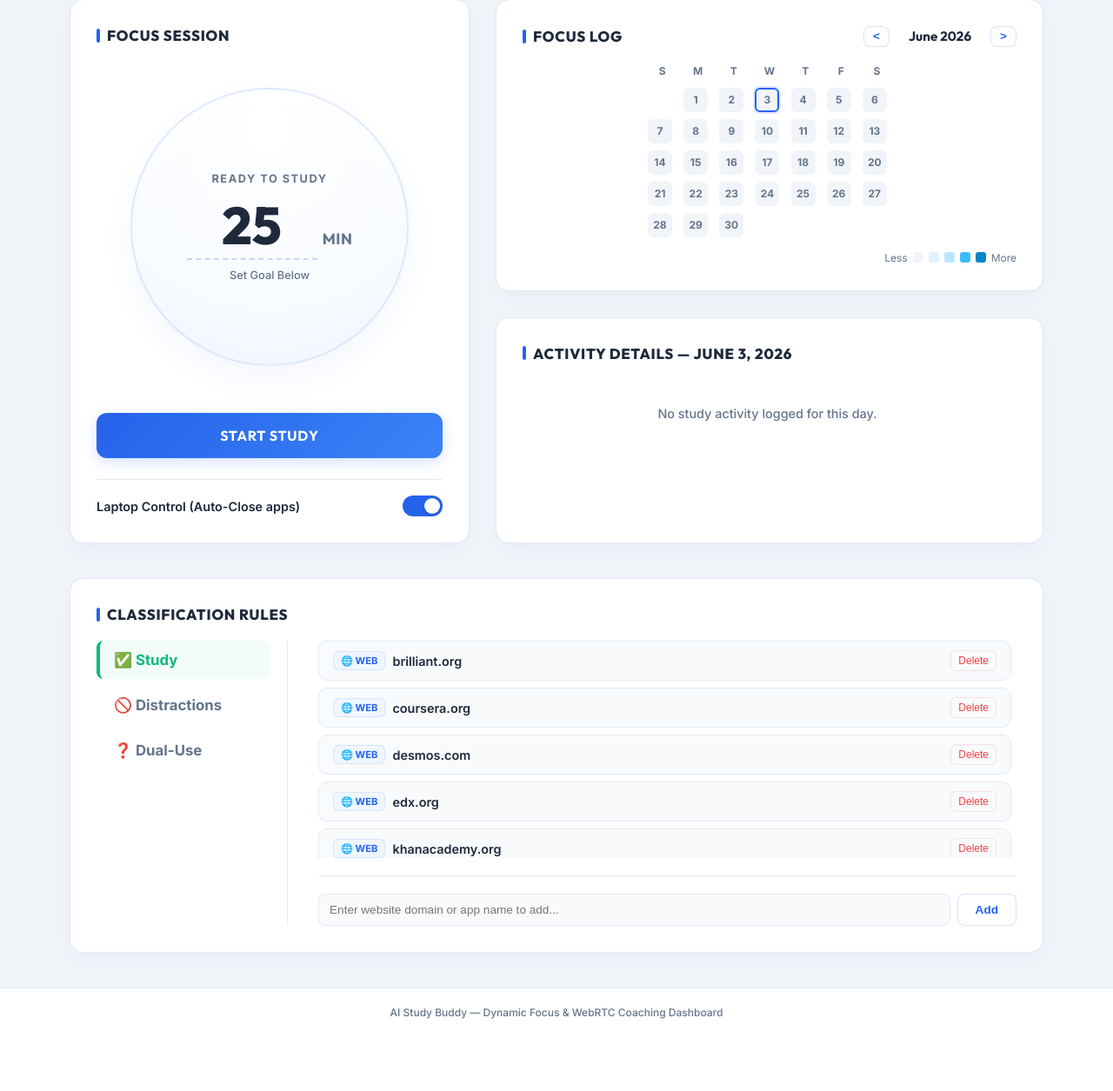
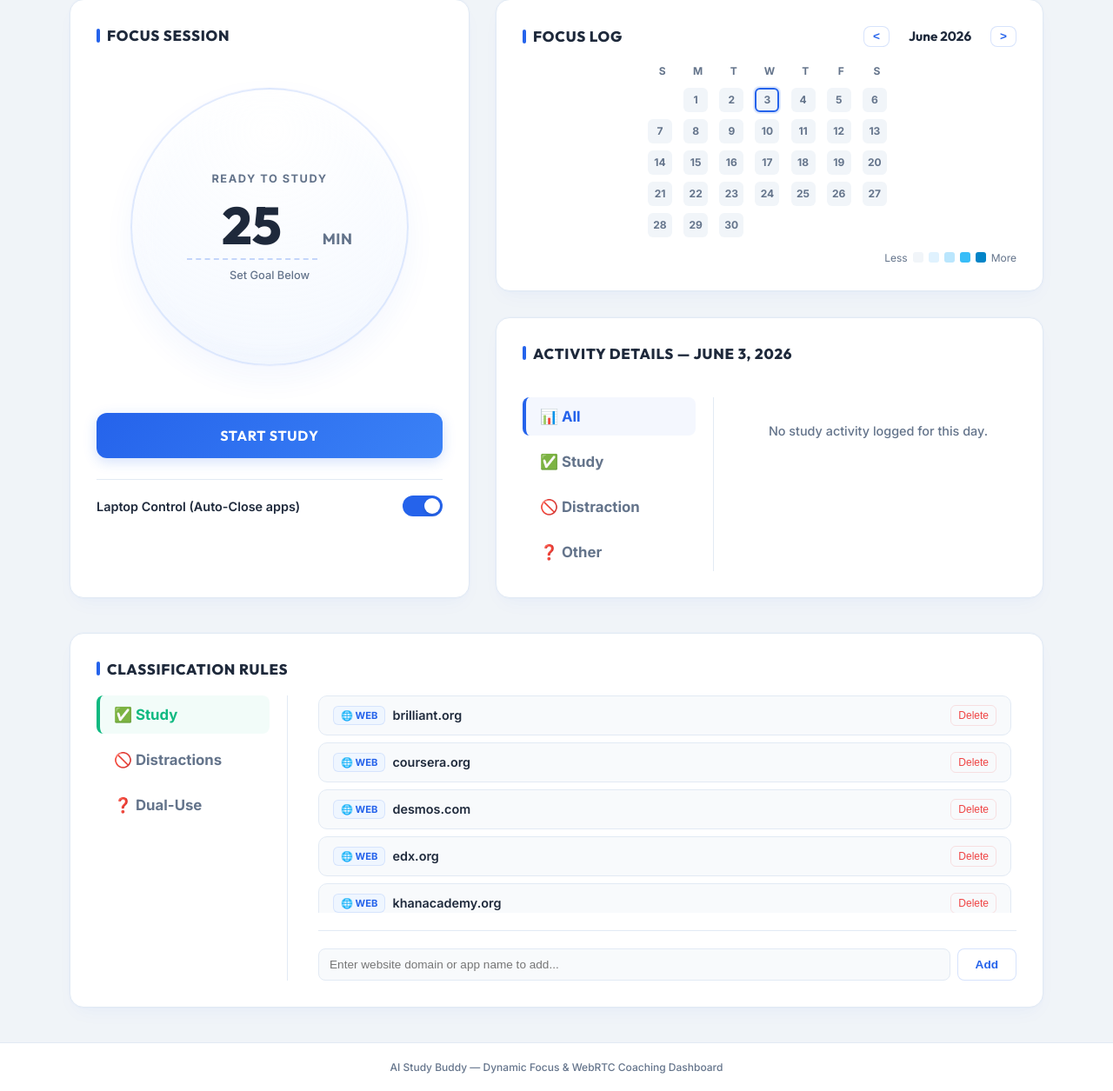
Before and after one commit to Huaiyu-Zhou/study-buddy, a FastAPI app: page / in a window 1280 px wide. Shown: the part 115-1370 px from the top of the page at 87% size. Before the commit the page ends 1287 px from the top, so only its background shows below. Run offline with FastAPI, Linux system fonts and the light colour scheme; data that the repository does not hold is empty.

Commit message:
Implement browser-aware tab closing (via Ctrl+W simulation) and add categorized activity details tabs (All, Study, Distraction, Other) in the frontend

```diff
--- a/server.py
+++ b/server.py
@@ -221,11 +221,19 @@ async def update_activity(request: Request):
             if active_session.off_task_start is None:
                 active_session.off_task_start = datetime.now()
 
-            if active_session.control_laptop:
+            # Do not close browser processes to avoid losing the user's other tabs
+            is_browser = process.lower() in {"chrome.exe", "msedge.exe", "brave.exe", "opera.exe", "firefox.exe", "safari.exe", "iexplore.exe"}
+            if active_session.control_laptop and not is_browser:
                 logger.warning("watchdog update: distracting process detected! Requiring client to close: %s", process)
                 action_payload = {
                     "action": "close_process",
                     "target_pid": snapshot.pid,
+                    "target_process": snapshot.process,
+                }
+            elif active_session.control_laptop and is_browser:
+                logger.warning("watchdog update: distracting website detected on browser '%s'. Requiring client to close tab.", process)
+                action_payload = {
+                    "action": "close_tab",
                     "target_process": snapshot.process,
                 }
 
--- a/templates/index.html
+++ b/templates/index.html
@@ -942,6 +942,18 @@
         }
 
         .classification-tabs-vertical .tab-btn.active.tab-dual-use {
+            border-left-color: var(--accent-indigo);
+            color: var(--accent-indigo);
+            background: rgba(99, 102, 241, 0.05);
+        }
+
+        .classification-tabs-vertical .tab-btn.active.tab-all {
+            border-left-color: var(--primary);
+            color: var(--primary);
+            background: rgba(37, 99, 235, 0.05);
+        }
+
+        .classification-tabs-vertical .tab-btn.active.tab-other {
             border-left-color: var(--accent-indigo);
             color: var(--accent-indigo);
             background: rgba(99, 102, 241, 0.05);
@@ -1209,8 +1221,19 @@
             <!-- Details Card -->
             <div class="panel">
                 <div class="panel-title" id="detailsTitle">Time Spent Details</div>
-                <div class="activity-details-container" id="activityDetails">
-                    <div class="empty-activity">Click a day on the calendar to view application statistics.</div>
+                <div class="classification-layout" style="margin-top: 20px;">
+                    <!-- Left side: Vertical Tabs -->
+                    <div class="classification-tabs-vertical" id="activityTabs">
+                        <button class="tab-btn active tab-all" onclick="switchActivityTab('all')">📊 All</button>
+                        <button class="tab-btn tab-study" onclick="switchActivityTab('study')">✅ Study</button>
+                        <button class="tab-btn tab-distraction" onclick="switchActivityTab('distraction')">🚫 Distraction</button>
+                        <button class="tab-btn tab-other" onclick="switchActivityTab('other')">❓ Other</button>
+                    </div>
+
+                    <!-- Right side: Content -->
+                    <div class="activity-details-container" id="activityDetails" style="flex-grow: 1;">
+                        <div class="empty-activity">Click a day on the calendar to view application statistics.</div>
+                    </div>
                 </div>
             </div>
         </div>
@@ -1222,7 +1245,7 @@
 
                 <div class="classification-layout">
                     <!-- Left side: Vertical Tabs -->
-                    <div class="classification-tabs-vertical">
+                    <div class="classification-tabs-vertical" id="rulesTabs">
                         <button class="tab-btn active tab-study" onclick="switchRulesTab('study')">✅ Study</button>
                         <button class="tab-btn tab-distraction" onclick="switchRulesTab('distraction')">🚫 Distractions</button>
                         <button class="tab-btn tab-dual-use" onclick="switchRulesTab('dual_use')">❓ Dual-Use</button>
@@ -1626,14 +1649,38 @@
             }
         }
 
+        let currentActivityTab = 'all';
+
+        window.switchActivityTab = function(tab) {
+            currentActivityTab = tab;
+            // Update tab button styles
+            const tabButtons = document.querySelectorAll('#activityTabs .tab-btn');
+            tabButtons.forEach(btn => {
+                btn.classList.remove('active');
+            });
+
+            // Highlight current tab button based on selection
+            const activeBtn = Array.from(tabButtons).find(btn => btn.getAttribute('onclick').includes(tab));
+            if (activeBtn) {
+                activeBtn.classList.add('active');
+            }
+            renderActivityList();
+        }
+
         // Display time-spent details on apps/websites
         function loadDetailsForDate(dateStr) {
-            const dayData = studyHistory[dateStr] || { total_focus_seconds: 0, apps: {} };
+            selectedDateStr = dateStr;
             const parts = dateStr.split('-');
             const dateObj = new Date(parts[0], parts[1] - 1, parts[2]);
             const formattedDate = dateObj.toLocaleDateString('en-US', { month: 'long', day: 'numeric', year: 'numeric' });
 
             detailsTitle.textContent = `Activity Details — ${formattedDate}`;
+            renderActivityList();
+        }
+
+        function renderActivityList() {
+            if (!selectedDateStr) return;
+            const dayData = studyHistory[selectedDateStr] || { total_focus_seconds: 0, apps: {} };
             activityDetails.innerHTML = '';
 
             const apps = dayData.apps || {};
@@ -1644,18 +1691,43 @@
                 return;
             }
 
+            // Categorize and filter appList
+            const filteredList = appList.filter(item => {
+                const isStudy = (classificationsData.study.domains || []).includes(item.name) ||
+                                (classificationsData.study.processes || []).includes(item.name) ||
+                                ["khanacademy.org", "notion.so", "coursera.org", "edx.org", "wikipedia.org", "code.exe", "pycharm", "obsidian", "anki"].some(s => item.name.includes(s));
+
+                const isDistraction = (classificationsData.distraction.domains || []).includes(item.name) ||
+                                      (classificationsData.distraction.processes || []).includes(item.name) ||
+                                      ["netflix.com", "instagram.com", "reddit.com", "twitter.com", "x.com", "tiktok.com", "facebook.com", "twitch.tv", "steam.exe", "spotify.exe"].some(d => item.name.includes(d));
+
+                if (currentActivityTab === 'study') return isStudy;
+                if (currentActivityTab === 'distraction') return isDistraction;
+                if (currentActivityTab === 'other') return !isStudy && !isDistraction;
+                return true; // 'all'
+            });
+
+            if (filteredList.length === 0) {
+                activityDetails.innerHTML = `<div class="empty-activity">No activities in this category.</div>`;
+                return;
+            }
+
             // Sort apps by time spent descending
-            appList.sort((a, b) => b.seconds - a.seconds);
-            const maxSeconds = Math.max(...appList.map(a => a.seconds), 1);
+            filteredList.sort((a, b) => b.seconds - a.seconds);
+            const maxSeconds = Math.max(...filteredList.map(a => a.seconds), 1);
 
             // Render list
-            appList.forEach(item => {
+            filteredList.forEach(item => {
                 const min = Math.round(item.seconds / 60);
                 const timeText = min > 0 ? `${min}m` : `${item.seconds}s`;
 
-                // Simple heuristic for UI styling color dots
-                const isDistraction = ["netflix.com", "instagram.com", "reddit.com", "twitter.com", "x.com", "tiktok.com", "facebook.com", "twitch.tv", "steam.exe", "spotify.exe"].some(d => item.name.includes(d));
-                const isStudy = ["khanacademy.org", "notion.so", "coursera.org", "edx.org", "wikipedia.org", "code.exe", "pycharm", "obsidian", "anki"].some(s => item.name.includes(s));
+                const isStudy = (classificationsData.study.domains || []).includes(item.name) ||
+                                (classificationsData.study.processes || []).includes(item.name) ||
+                                ["khanacademy.org", "notion.so", "coursera.org", "edx.org", "wikipedia.org", "code.exe", "pycharm", "obsidian", "anki"].some(s => item.name.includes(s));
+
+                const isDistraction = (classificationsData.distraction.domains || []).includes(item.name) ||
+                                      (classificationsData.distraction.processes || []).includes(item.name) ||
+                                      ["netflix.com", "instagram.com", "reddit.com", "twitter.com", "x.com", "tiktok.com", "facebook.com", "twitch.tv", "steam.exe", "spotify.exe"].some(d => item.name.includes(d));
 
                 let typeClass = '';
                 if (isStudy) typeClass = 'study';
@@ -1955,6 +2027,7 @@
                 const res = await fetch('/classifications');
                 classificationsData = await res.json();
                 renderRulesList();
+                renderActivityList();
             } catch (err) {
                 console.error("Failed to load classifications:", err);
             }
@@ -1963,7 +2036,7 @@
         window.switchRulesTab = function(tab) {
             currentRulesTab = tab;
             // Update tab button styles
-            const tabButtons = document.querySelectorAll('.classification-tabs-vertical .tab-btn');
+            const tabButtons = document.querySelectorAll('#rulesTabs .tab-btn');
             tabButtons.forEach(btn => {
                 btn.style.color = '';
                 btn.classList.remove('active');
--- a/tools.py
+++ b/tools.py
@@ -241,13 +241,16 @@ def register_tools(llm, session: Session) -> None:
         logger.info(msg)
 
         # If Laptop Control is active and it is classified as distraction, close it
-        if status == "distraction" and session.control_laptop:
+        is_browser = name.lower() in {"chrome.exe", "msedge.exe", "brave.exe", "opera.exe", "firefox.exe", "safari.exe", "iexplore.exe"}
+        if status == "distraction" and session.control_laptop and not is_browser:
             from watchdog import terminate_process
             terminated = terminate_process(pid=None, name=name)
             if terminated:
                 msg += " I have terminated the distraction."
             else:
                 msg += " (Pending termination request sent to client)."
+        elif status == "distraction" and session.control_laptop and is_browser:
+            msg += " (Browser target, skipped termination request to avoid closing all tabs)."
 
         await params.result_callback(msg)
 
```
Also changed, not shown: watchdog.py (+21 -2 lines), win_watchdog.py (+20 -0 lines).
